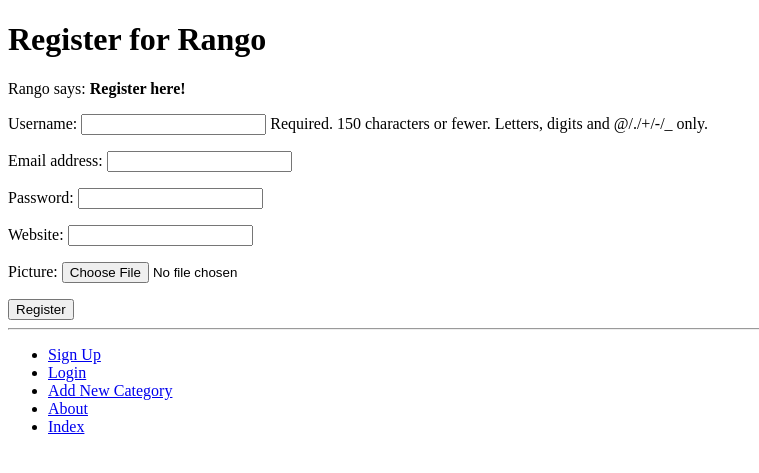
After one commit to Erkheme231/tango_with_django_project, a Django app: page /rango/register/ in a window 1280 px wide. The commit adds this page. Shown: the top 473 px of the page, without its empty margins (0-759 px from the left). Run offline with Django 3.2, Linux system fonts and the light colour scheme.

Commit message:
chapter 9

```diff
--- a/rango/admin.py
+++ b/rango/admin.py
@@ -1,8 +1,10 @@
 from django.contrib import admin
 from rango.models import Category, Page
+from rango.models import UserProfile
 
 class CategoryAdmin(admin.ModelAdmin):
     prepopulated_fields = {'slug':('name',)}
 
+admin.site.register(UserProfile)
 admin.site.register(Category, CategoryAdmin)
 admin.site.register(Page)
--- a/rango/forms.py
+++ b/rango/forms.py
@@ -1,5 +1,7 @@
 from django import forms
 from rango.models import Page, Category
+from django.contrib.auth.models import User
+from rango.models import UserProfile
 
 class CategoryForm(forms.ModelForm):
     name = forms.CharField(max_length=128,
@@ -28,3 +30,12 @@ class PageForm(forms.ModelForm):
             url = f'http://{url}'
             cleaned_data['url'] = url
         return cleaned_data
+class UserForm(forms.ModelForm):
+    password = forms.CharField(widget=forms.PasswordInput())
+    class Meta:
+        model = User
+        fields = ('username', 'email', 'password',)
+class UserProfileForm(forms.ModelForm):
+    class Meta:
+        model = UserProfile
+        fields = ('website', 'picture',)
--- a/rango/models.py
+++ b/rango/models.py
@@ -1,5 +1,6 @@
 from django.db import models
 from django.template.defaultfilters import slugify
+from django.contrib.auth.models import User
 
 class Category(models.Model):
     name = models.CharField(max_length=128, unique=True)
@@ -21,3 +22,9 @@ class Page(models.Model):
     views = models.IntegerField(default=0)
     def __str__(self):
         return self.title
+class UserProfile(models.Model):
+    user = models.OneToOneField(User, on_delete=models.CASCADE)
+    website = models.URLField(blank=True)
+    picture = models.ImageField(upload_to='profile_images', blank=True)
+    def __str__(self):
+        return self.user.username
--- /dev/null
+++ b/rango/templatetags/category_tags.py
@@ -0,0 +1,8 @@
+from django import template
+from rango.models import Category
+
+register = template.Library()
+
+@register.inclusion_tag('rango/categories.html')
+def get_category_list():
+    return {'categories': Category.objects.all()}
--- /dev/null
+++ b/rango/templatetags/rango_extras.py
@@ -0,0 +1,7 @@
+from django import template
+
+register = template.Library()
+
+@register.filter(name='custom_filter')
+def custom_filter(value):
+    return value.upper()
--- a/rango/urls.py
+++ b/rango/urls.py
@@ -1,13 +1,18 @@
 from django.urls import path
 from rango import views
 
+LOGIN_URL = '/rango/login/'
 app_name = 'rango'
 urlpatterns = [
-    path('', views.index, name='index'),
-    path('about/', views.about, name='about'),
-    path('category/<slug:category_name_slug>/',
-        views.show_category, name='show_category'),
-    path('add_category/', views.add_category, name='add_category'),
-    path('category/<slug:category_name_slug>/add_page/',
-        views.add_page, name='add_page'),
+path('', views.index, name='index'),
+path('about/', views.about, name='about'),
+path('category/<slug:category_name_slug>/add_page/', views.add_page,
+name='add_page'),
+path('category/<slug:category_name_slug>/', views.show_category,
+name='show_category'),
+path('add_category/', views.add_category, name='add_category'),
+path('register/', views.register, name='register'),
+path('login/', views.user_login, name='login'),
+path('restricted/', views.restricted, name='restricted'),
+path('logout/', views.user_logout, name='logout'),
 ]
--- a/rango/views.py
+++ b/rango/views.py
@@ -2,6 +2,15 @@ from django.shortcuts import render, redirect
 from django.urls import reverse
 from rango.models import Category, Page
 from rango.forms import CategoryForm, PageForm
+from rango.forms import UserForm, UserProfileForm
+from django.contrib.auth import authenticate, login
+from django.http import HttpResponse
+from django.urls import reverse
+from django.shortcuts import redirect
+from django.contrib.auth.decorators import login_required
+from django.contrib.auth import logout
+from django.contrib.auth import login, authenticate, logout
+
 
 
 def index(request):
@@ -78,3 +87,47 @@ def add_page(request, category_name_slug):
     return render(request, 'rango/add_page.html', {'form': form, 'category': category})
 def get_category_list(current_category=None):
     return {'categories': Category.objects.all(), 'current_category': current_category}
+def register(request):
+    registered = False
+    if request.method == 'POST':
+        user_form = UserForm(request.POST)
+        profile_form = UserProfileForm(request.POST)
+        if user_form.is_valid() and profile_form.is_valid():
+            user = user_form.save()
+            user.set_password(user.password)
+            user.save()
+            profile = profile_form.save(commit=False)
+            profile.user = user
+            if 'picture' in request.FILES:
+                profile.picture = request.FILES['picture']
+            profile.save()
+            registered = True
+        else:
+            print(user_form.errors, profile_form.errors)
+    else:
+        user_form = UserForm()
+        profile_form = UserProfileForm()
+    return render(request, 'rango/register.html', {'user_form': user_form, 'profile_form': profile_form, 'registered': registered})
+def user_login(request):
+    if request.method == 'POST':
+        username = request.POST.get('username')
+        password = request.POST.get('password')
+        user = authenticate(username=username, password=password)
+        if user:
+            if user.is_active:
+                login(request, user)
+                return redirect(reverse('rango:index'))
+            else:
+                return HttpResponse("Your Rango account is disabled.")
+        else:
+            print(f"Invalid login details: {username}, {password}")
+            return HttpResponse("Invalid login details supplied.")
+    else:
+        return render(request, 'rango/login.html')
+@login_required
+def restricted(request):
+    return HttpResponse("Since you're logged in, you can see this text!")
+@login_required
+def user_logout(request):
+    logout(request)
+    return redirect(reverse('rango:index'))
--- a/tango_with_django_project/urls.py
+++ b/tango_with_django_project/urls.py
@@ -8,4 +8,5 @@ urlpatterns = [
     path('', views.index, name='index'),
     path('admin/', admin.site.urls),
     path('rango/', include('rango.urls')),
+    path('login/', views.user_login, name='login'),
 ]+static(settings.MEDIA_URL, document_root=settings.MEDIA_ROOT)
--- a/templates/rango/base.html
+++ b/templates/rango/base.html
@@ -18,15 +18,25 @@
         </div>
         <div>
             {% block sidebar_block %}
-                {% get_category_list category %}
             {% endblock %}
         </div>
         <hr />
         <div>
             <ul>
-                <li><a href="{% url 'rango:add_category' %}">Add a Category</a></li>
+                {% if user.is_authenticated %}
+                <!-- Show these links when the user is logged in -->
+                <li><a href="{% url 'rango:restricted' %}">Restricted Page</a></li>
+                <li><a href="{% url 'rango:logout' %}">Logout</a></li>
+                {% else %}
+                <!-- Show these links when the user is NOT logged in -->
+                <li><a href="{% url 'rango:register' %}">Sign Up</a></li>
+                <li><a href="{% url 'rango:login' %}">Login</a></li>
+                {% endif %}
+                <!-- Outside the conditional statements, ALWAYS show -->
+                <li><a href="{% url 'rango:add_category' %}">Add New Category</a></li>
+                <li><a href="{% url 'rango:about' %}">About</a></li>
                 <li><a href="{% url 'rango:index' %}">Index</a></li>
-            </ul>
+                </ul>
         </div>
     </body>
 </html>
--- /dev/null
+++ b/templates/rango/register.html
@@ -0,0 +1,23 @@
+{%extends 'rango/base.html'%}
+{%load static%}
+
+{%block title_block%}
+    Register
+    {%endblock%}
+
+{%block body_block%}
+<h1>Register for Rango</h1>
+{%if registered%}
+Rango says: <strong>thank you for registering!</strong>
+<a href ="{%url 'rango:index'%}">Return to the homepage</a><br />
+{%else%}
+Rango says: <strong>Register here!</strong><br />
+<form id = "user_form" method = "post" action = "/rango:register/">
+    {%csrf_token%}
+    {{user_form.as_p}}
+    {{profile_form.as_p}}
+
+    <input type = "submit" name = "submit" value = "Register"/>
+</form>
+{%endif%}
+{%endblock%}
```
Also changed, not shown: tango_with_django_project/settings.py (+7 -0 lines), templates/rango/index.html (+6 -1 lines), templates/rango/login.html (added, +18 -0 lines), templates/rango/restricted.html (added, +10 -0 lines), rango/migrations/0006_userprofile.py (added).
